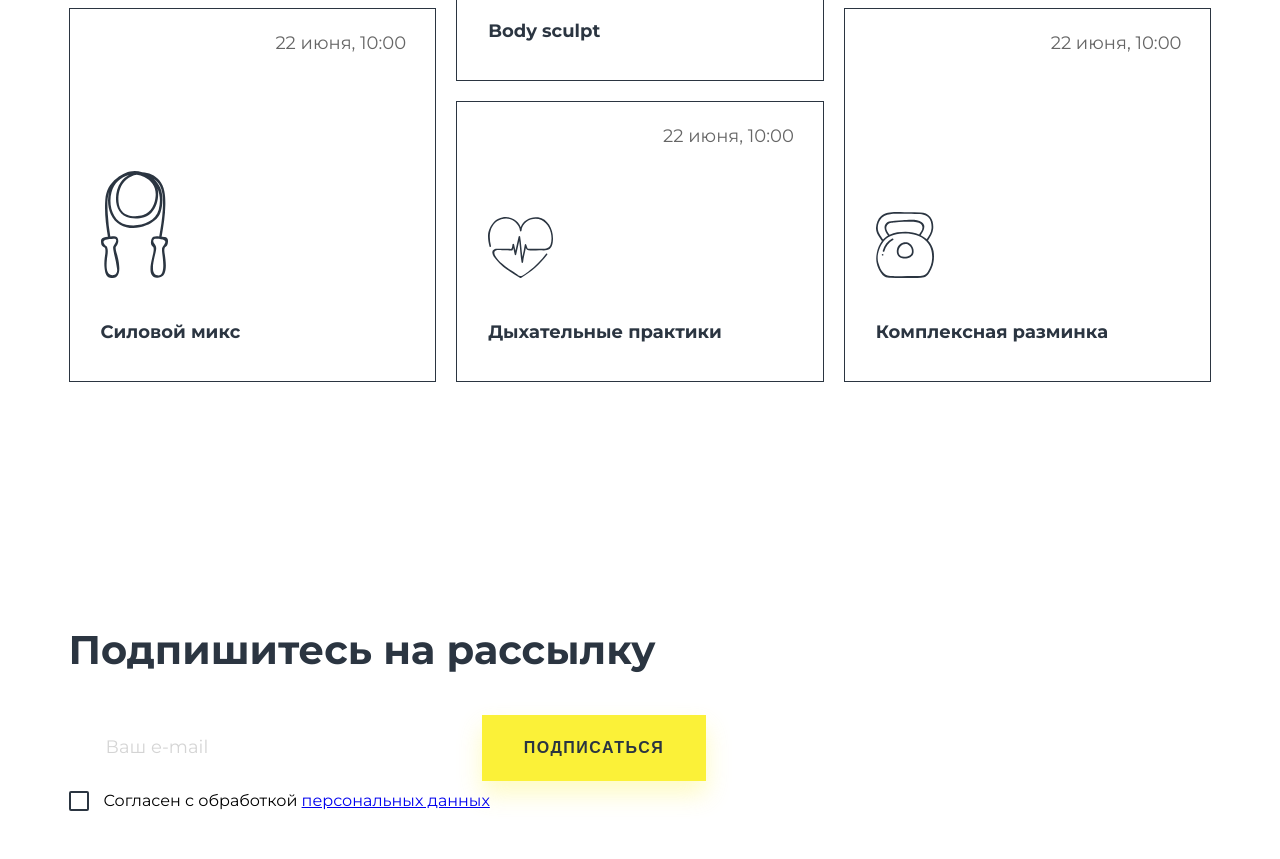
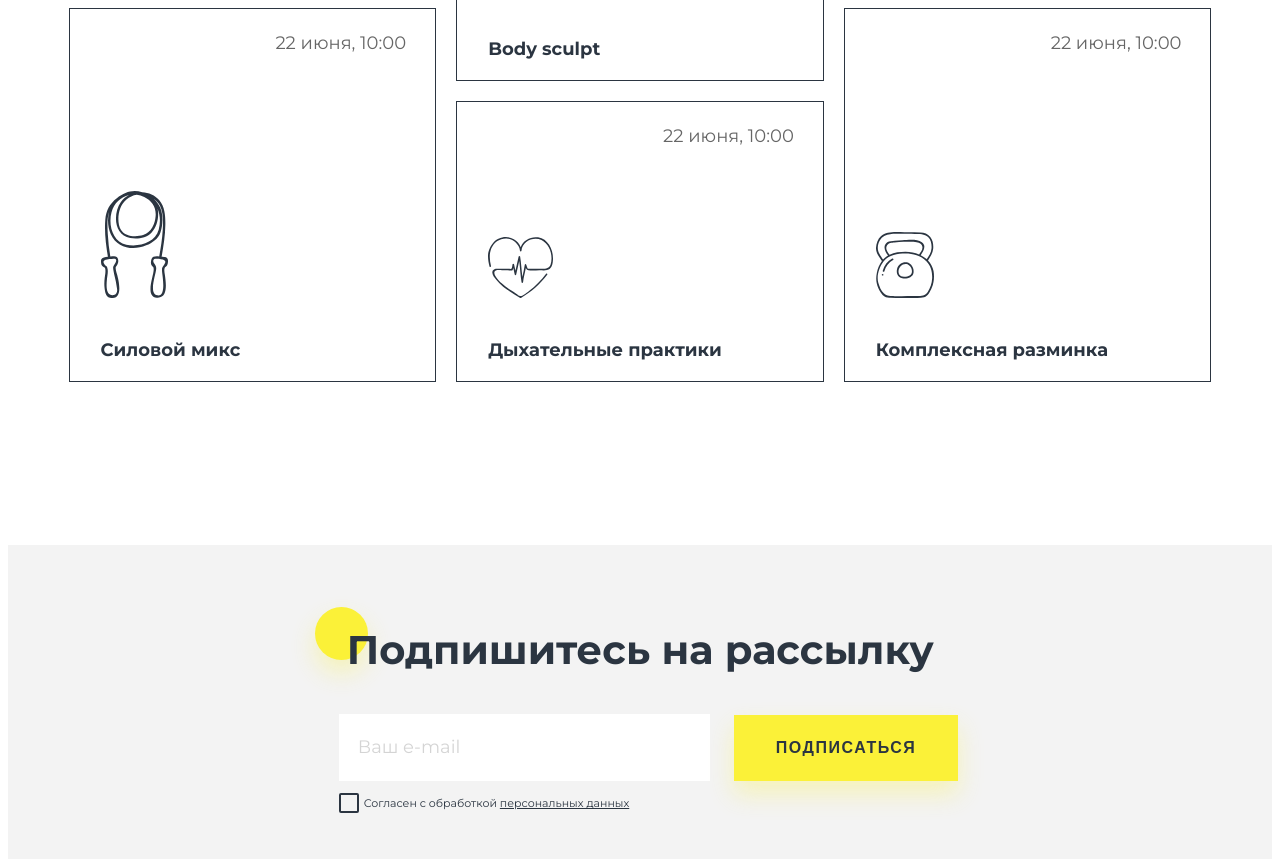
Before and after one commit to Antroks/Module01-Gym, a plain HTML site: page index.html in a window 1280 px wide. Shown: the part 2452-3311 px from the top of the page. Drawn offline with Linux system fonts and the light colour scheme; grey boxes are pictures that could not be loaded.

Commit message:
add stylwa

```diff
--- a/index.html
+++ b/index.html
@@ -171,6 +171,7 @@
         </section>
         <section class="subscription">
             <div class="container">
+                <div class="subscription_content">
                     <h2 class="title">Подпишитесь на рассылку</h2>
                     <form action="#" class="suscription_form">
                         <input type="email" class="email" placeholder="Ваш e-mail">
@@ -178,6 +179,10 @@
                             Подписаться
                         </button>
                     </form>
+                    <div class="yellow_circle"></div>
+                </div>
+
+
                 <div class="agreement">
                     <input type="checkbox" id="01" class="checkbox">
                     <label for="01">Согласен с обработкой <a href="https://annblok.ru/workshop" target="_blank">персональных данных</a></label>
--- a/styles/styles.css
+++ b/styles/styles.css
@@ -396,7 +396,7 @@ body {
     /*height: 309px;*/
     border: 1px solid #2B3541;
     padding: 23px 29px;
-
+    padding-bottom: 40px;
 }
 
 .table-grid-item:hover {
@@ -433,7 +433,8 @@ body {
 
 
 .grid-table-description {
-    margin-top: 39px;
+    margin-top: 37px;
+    margin-bottom: 0;
     font-size: 18px;
     font-weight: 700;
     color: #2B3541;
@@ -448,13 +449,43 @@ body {
 
 
 .subscription {
+    position: relative;
     padding-top: 46px;
     padding-bottom: 118px;
     margin: 0 auto;
+    display: flex;
+    background-color: #F3F3F3;
+    z-index: -1;
+
 }
 
+.subscription_content {
+    position: relative;
+
+
+}
+
+.yellow_circle {
+    position: absolute;
+    z-index: -1;
+    height: 53px;
+    width: 53px;
+    background-color: #FBF138;
+    border-radius: 50%;
+    box-shadow: 0px 13px 24px rgba(251, 241, 56, 0.3);
+    top: -18px;
+    left: -7px;
+
+}
+
+.subscription_content .title {
+    margin-left: 25px;
+}
+
+
+
 .email {
-    margin-left: 18px;
+    margin-left: 17px;
     margin-top: 7px;
     width: 350px;
     height: 65px;
@@ -463,6 +494,7 @@ body {
     color: #2B3541;
     font-size: 18px;
     font-family: 'Montserrat';
+
 
 }
 
@@ -478,22 +510,31 @@ body {
 
 
 .agreement {
-    margin-top: 10px;
+    margin-top: 15px;
+    margin-left: 17px;
+    color: #2B3541;
+    font-weight: 400;
+    font-size: 11px;
+
+}
+
+.agreement a {
+    color: #2B3541;
 }
 
 .checkbox:checked,
-.checkbox:not(:checked){
+.checkbox:not(:checked) {
     position: absolute;
     left:-9999px;
 }
 .checkbox:checked + label,
-.checkbox:not(:checked) + label{
+.checkbox:not(:checked) + label {
     position: relative;
-    padding-left: 35px;
+    padding-left: 25px;
     cursor:pointer;
 }
 /* Стили для псевдоэлемента before с фоном и обводкой, когда пункт активен */
-.checkbox:checked + label::before{
+.checkbox:checked + label::before   {
     content:'';
     position: absolute;
     width: 16px;
@@ -505,7 +546,7 @@ body {
     border: 2px solid #2B3541;
 }
 /* Стили для псевдоэлемента after с изображением, когда пункт активен */
-.checkbox:checked + label::after{
+.checkbox:checked + label::after    {
     content:'';
     position: absolute;
     width: 12px;
@@ -519,7 +560,7 @@ body {
     background-image: url(https://upload.wikimedia.org/wikipedia/commons/thumb/2/27/White_check.svg/2048px-White_check.svg.png);
 }
 /* Стили для псевдоэлемента before с фоном и обводкой, когда пункт НЕ активен */
-.checkbox:not(:checked) + label::before{
+.checkbox:not(:checked) + label::before {
     content:'';
     position: absolute;
     width: 16px;
@@ -531,7 +572,7 @@ body {
     border: 2px solid #2B3541;
 }
 /* Стили для псевдоэлемента after с изображением, когда пункт НЕ активен */
-.checkbox:not(:checked) + label::after{
+.checkbox:not(:checked) + label::after  {
     content:'';
     position: absolute;
     width: 12px;
@@ -546,6 +587,6 @@ body {
     background-size: cover;
     background-image: url(https://upload.wikimedia.org/wikipedia/commons/thumb/2/27/White_check.svg/2048px-White_check.svg.png);
 }
-.radio:checked + label::before{
+.radio:checked + label::before  {
     border-radius: 100%;
 }
```
Lines whose indentation alone changed are shown as unchanged.
